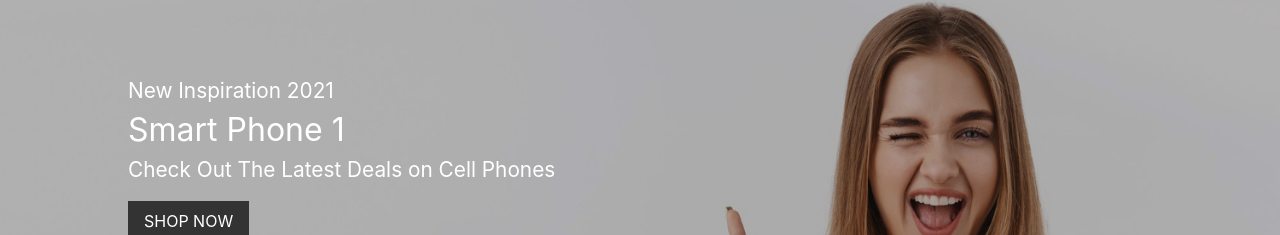
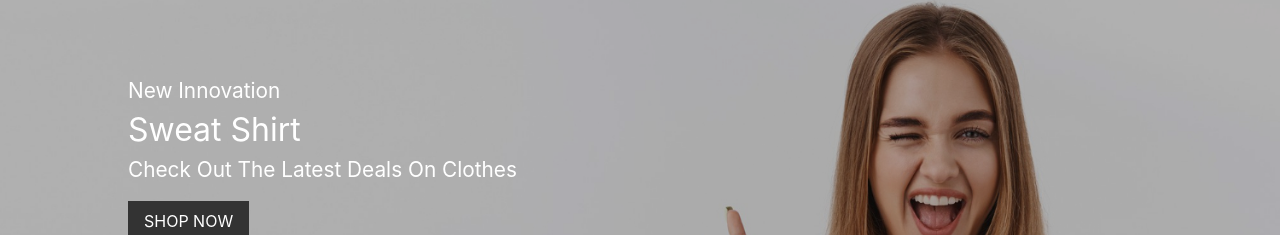
Before and after one commit to abidnuri/a2wist-commerce, a React (Create React App) app: page / in a window 1280 px wide. Shown: the part 121-356 px from the top of the page. Built offline with nearby package versions, Linux system fonts and the light colour scheme.

Commit message:
data updated

```diff
--- a/src/components/Slider/Slider.js
+++ b/src/components/Slider/Slider.js
@@ -7,11 +7,36 @@ import slider4 from "../../img/slider4.jpg";
 import slider5 from "../../img/slider5.png";
 
 const fakeData = [
-  { name: "Female Cloth", price: 435, img: slider1 },
-  { name: "Smart Phone", price: 4545, img: slider2 },
-  { name: "Shoe", price: 425, img: slider3 },
-  { name: "Shoe", price: 425, img: slider4 },
-  { name: "Shoe", price: 425, img: slider5 },
+  {
+    name: "The Denim",
+    description: "The Latest Trend",
+    price: 435,
+    img: slider1,
+  },
+  {
+    name: "Sweat Shirt",
+    description: "New Innovation",
+    price: 4545,
+    img: slider2,
+  },
+  {
+    name: "Denim & Jeans",
+    description: "Stylish Shirt",
+    price: 4545,
+    img: slider3,
+  },
+  {
+    name: "Short Shirt",
+    description: "The Ultimate Design",
+    price: 4545,
+    img: slider4,
+  },
+  {
+    name: "Long Shirt",
+    description: "Most Popular",
+    price: 4545,
+    img: slider5,
+  },
 ];
 
 export default function Slider() {
@@ -47,11 +72,9 @@ export default function Slider() {
     <div className="slider">
       <div className={"slider__item " + className}>
         <div className="slider__item__info">
-          <h3>New Inspiration 2021</h3>
-          <h1>
-            {data.name} {activeItem}
-          </h1>
-          <h3>Check Out The Latest Deals on Cell Phones</h3>
+          <h3>{data.description}</h3>
+          <h1>{data.name}</h1>
+          <h3>Check Out The Latest Deals On Clothes</h3>
           <button>Shop Now</button>
         </div>
         <div
```
